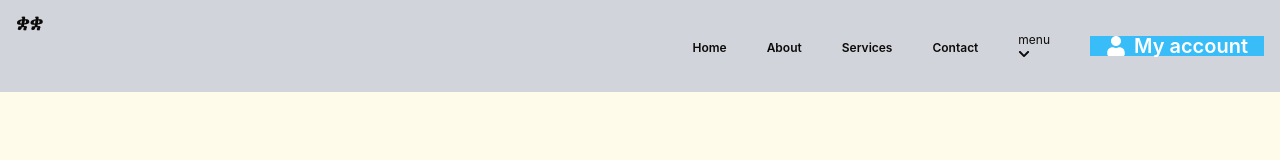
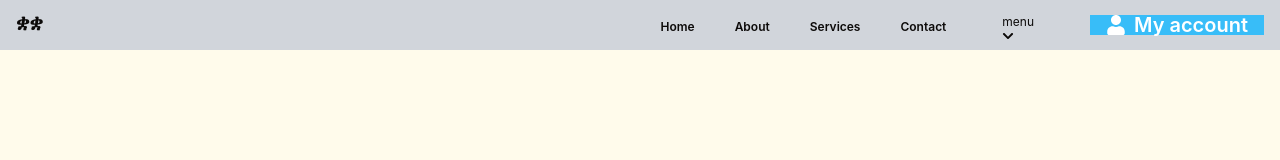
Before and after one commit to kalkidan12-k/kuakua-website, a React (Create React App) app in the folder my-react-app/: page / in a window 1280 px wide. Shown: the top 160 px of the page. Built offline with nearby package versions, Linux system fonts and the light colour scheme; a web font is replaced by a local one.

Commit message:
some updates

```diff
--- a/my-react-app/src/componet/Navbar/Navbar.js
+++ b/my-react-app/src/componet/Navbar/Navbar.js
@@ -27,7 +27,7 @@ export default function Navbar({HandlePopup}) {
                         ))}
                         <li className='cursor-pointer group relative'>
     <a href="/#" className='hover:bg-sky-600 text-stone-950 px-4 py-2 rounded-md text-xs'>
-        <div className=' hidden sm:inline block grid grid-cols-2 items-center gap-2'>
+        <div className='  sm:inline-block grid grid-cols-2 items-center gap-2'>
             <h1>
             menu
             </h1>
```
